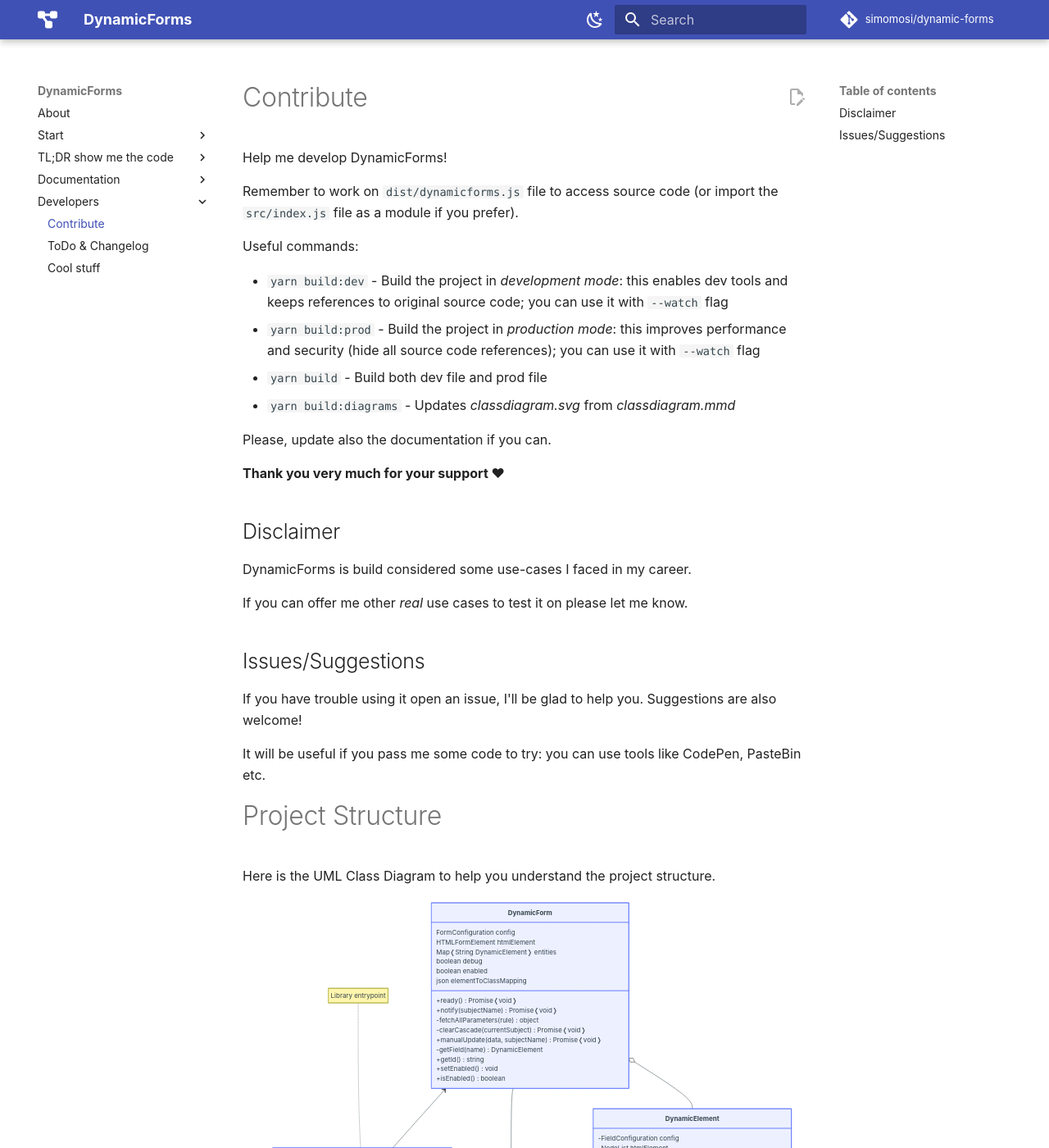
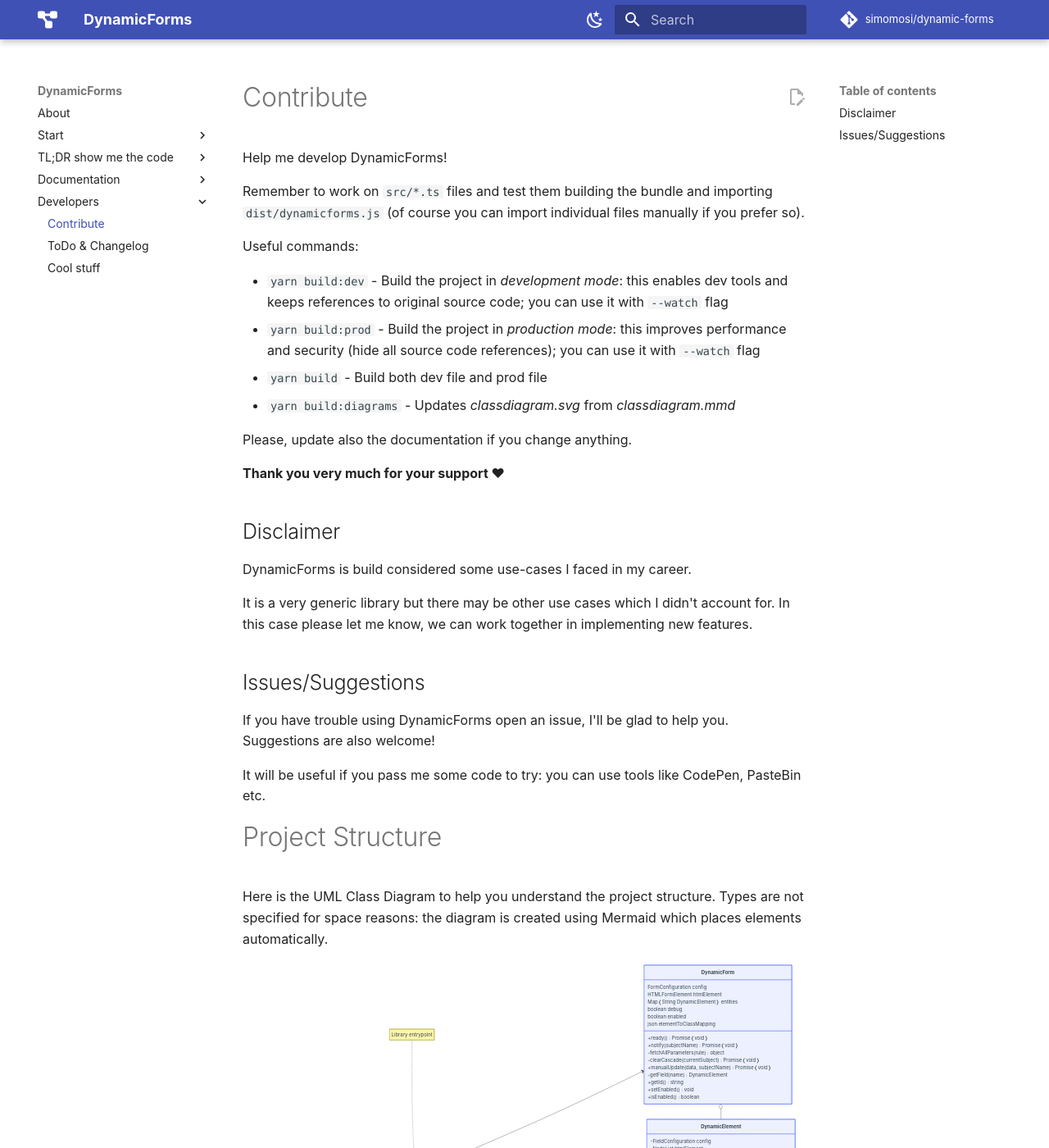
Before and after one commit to simomosi/dynamic-forms, an MkDocs documentation site: the page built from docs/dev/contribute.md, in a window 1280 px wide and 1400 px high. Shown: the whole window at 82% size. Built offline with MkDocs 1.6.1 and Material for MkDocs 9.7.7, drawn with Linux system fonts in a browser that asks for light colours; comment, search, counter and statistics services are not loaded.

Commit message:
Updated class diagram and the descriptions a bit

```diff
--- a/docs/dev/contribute.md
+++ b/docs/dev/contribute.md
@@ -1,7 +1,7 @@
 # Contribute
 Help me develop DynamicForms!
 
-Remember to work on `dist/dynamicforms.js` file to access source code (or import the `src/index.js` file as a module if you prefer).
+Remember to work on `src/*.ts` files and test them building the bundle and importing `dist/dynamicforms.js` (of course you can import individual files manually if you prefer so).
 
 Useful commands:
 
@@ -10,22 +10,22 @@
 - `yarn build` - Build both dev file and prod file
 - `yarn build:diagrams` - Updates *classdiagram.svg* from *classdiagram.mmd* <!-- TODO remove if gh-deploy succeeds -->
 
-Please, update also the documentation if you can.
+Please, update also the documentation if you change anything.
 
 **Thank you very much for your support ❤**
 
 ## Disclaimer
 DynamicForms is build considered some use-cases I faced in my career.
 
-If you can offer me other *real* use cases to test it on please let me know.
+It is a very generic library but there may be other use cases which I didn't account for. In this case please let me know, we can work together in implementing new features.
 
 ## Issues/Suggestions
-If you have trouble using it open an issue, I'll be glad to help you. Suggestions are also welcome!
+If you have trouble using DynamicForms open an issue, I'll be glad to help you. Suggestions are also welcome!
 
 It will be useful if you pass me some code to try: you can use tools like CodePen, PasteBin etc.
 
 # Project Structure
-Here is the UML Class Diagram to help you understand the project structure.
+Here is the UML Class Diagram to help you understand the project structure. Types are not specified for space reasons: the diagram is created using Mermaid which places elements automatically.
 
 <!-- ![Class Diagram](./imgs/classdiagram.svg) -->
 <!-- TODO: remove from assets if gh-deploy succeeds -->
@@ -91,9 +89,11 @@
     }
 
     dynamicForms --> ConfigurationFixer
-    DynamicForm --> FieldBuilder
+    dynamicForms --> FieldBuilder
+
     DynamicForm <-- dynamicForms
     DynamicForm o-- DynamicElement
+
     DynamicElement <|-- DynamicSelect
     DynamicElement <|-- DynamicCheckbox
     DynamicElement <|-- DynamicRadio
```
Also changed, not shown: other parts of docs/dev/contribute.md (+1 -3 lines).
